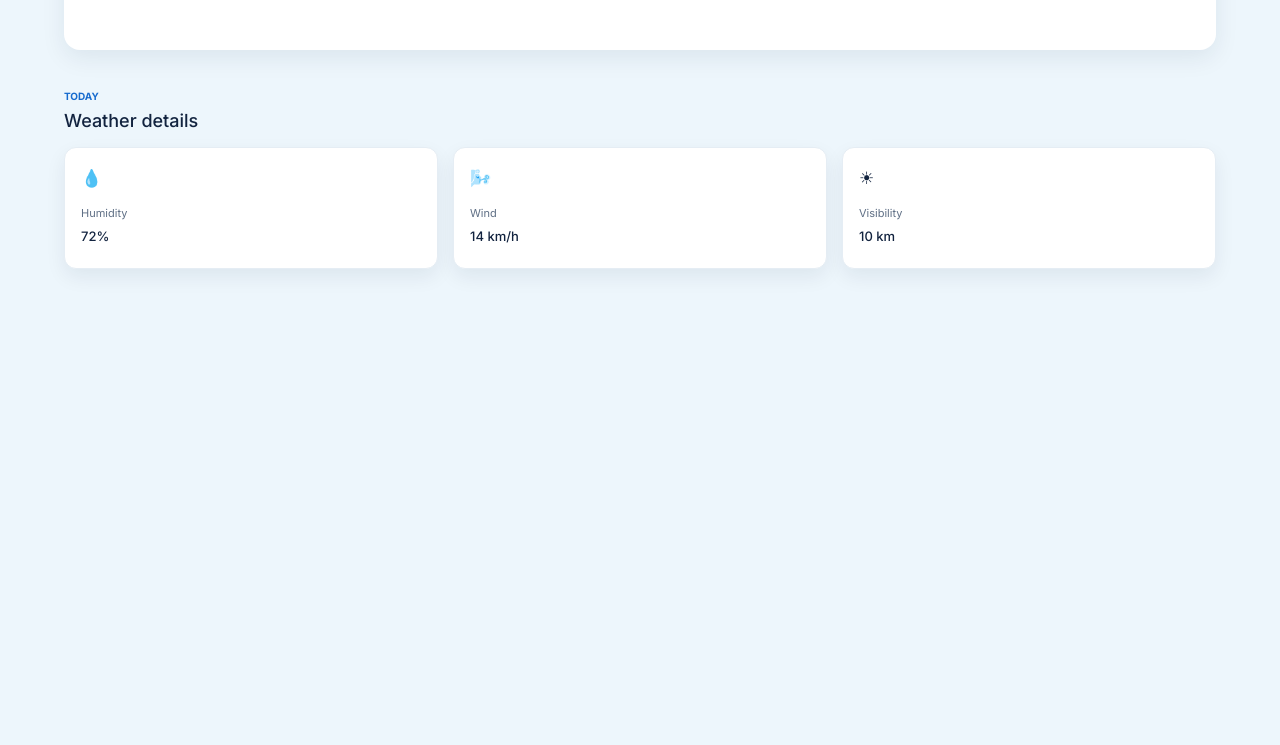
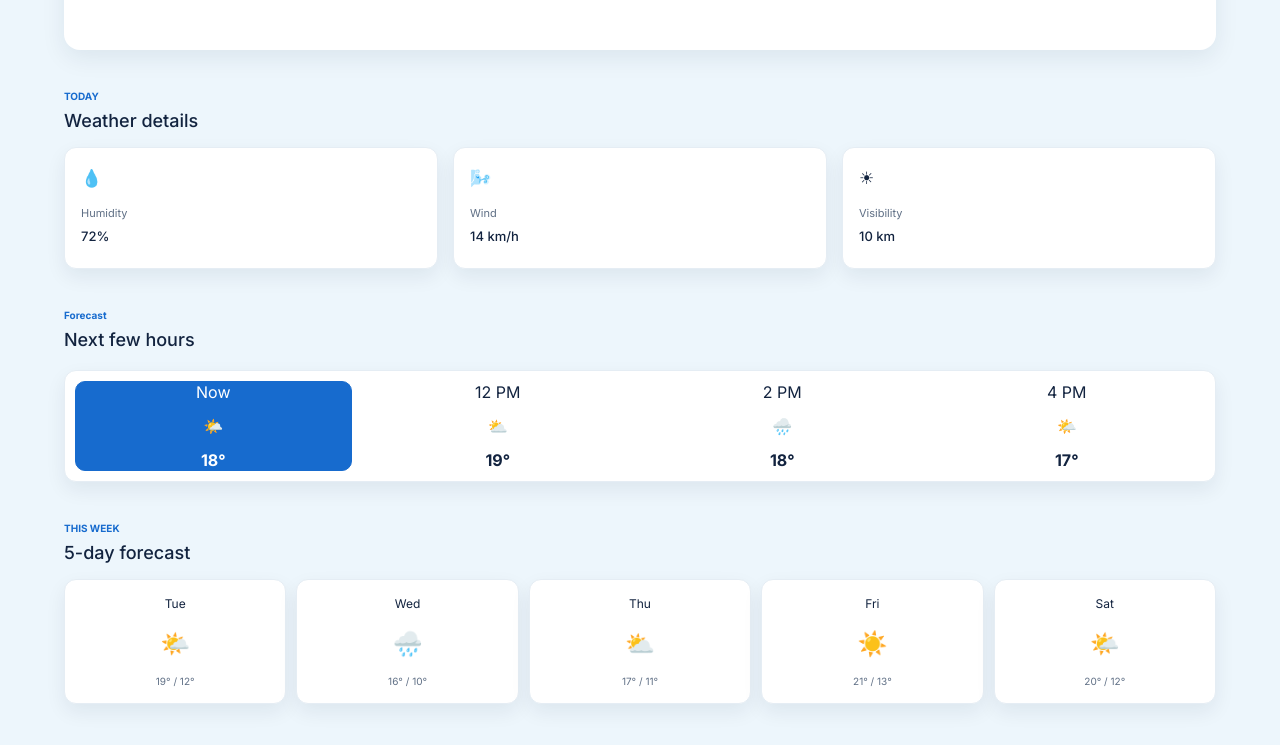
Before and after one commit to Aysha-AlAbri/Practice-8.1, a plain HTML site: page index.html in a window 1280 px wide. Shown: the part 479-1224 px from the top of the page. Before the commit the page ends 812 px from the top, so only its background shows below. Drawn offline with Linux system fonts and the light colour scheme.

Commit message:
Complete "Next few hours" and "5-day forecast"

```diff
--- a/index.html
+++ b/index.html
@@ -63,4 +63,76 @@
             </article>
           </div>
         </section>
+
+        <section class="Next-few-hours">
+          <p class="Forecast" >Forecast</p>
+          <h2>Next few hours</h2>
+          <div class="details-hours">
+
+            <article class="card-hours" >
+                <p>Now</p>
+               <span class="hour-icon">🌤️</span>
+            <strong>18°</strong>
+        </article>
+
+        <article class="card-another">
+          <p>12 PM</p>
+          <span class="hour-icon">⛅</span>
+          <strong> 19°</strong>
+        </article>
+
+        <article class="card-another">
+          <p>2 PM</p>
+          <span class="hour-icon">🌧️</span>
+          <strong>18°</strong>
+        </article>
+
+         <article class="card-another">
+          <p>4 PM</p>
+          <span class="hour-icon">🌤️</span>
+          <strong>17°</strong>
+        </article>
+        </div>
+        </section>
+
+         <section class="day-forecast">
+
+    <p class="week">THIS WEEK</p>
+    <h2>5-day forecast</h2>
+
+    <div class="details-week">
+
+        <article class="card-week">
+            <p>Tue</p>
+            <span class="week-icon">🌤️</span>
+            <small>19° / 12°</small>
+        </article>
+
+        <article class="card-week">
+            <p>Wed</p>
+            <span class="week-icon">🌧️</span>
+            <small>16° / 10°</small>
+        </article>
+
+        <article class="card-week">
+            <p>Thu</p>
+            <span class="week-icon">⛅</span>
+            <small>17° / 11°</small>
+        </article>
+
+        <article class="card-week">
+            <p>Fri</p>
+            <span class="week-icon">☀️</span>
+            <small>21° / 13°</small>
+        </article>
+
+        <article class="card-week">
+            <p>Sat</p>
+            <span class="week-icon">🌤️</span>
+            <small>20° / 12°</small>
+        </article>
+
+        </div>
+
+      </section>
         </main>
--- a/styles.css
+++ b/styles.css
@@ -56,12 +56,14 @@ header{
     width:45%;
 }
 .search input {
+    display: flex;
+    justify-content: space-between;
     width: 100%;
     height: 48px;
     padding: 12 16px;
     border: 1px solid var(--border);
     border-radius: 8px;
-    max-width:300px;
+    max-width:500px;
 
 }
 
@@ -202,7 +204,6 @@ font-size: 12px;
     background-color: var(--white);
     border: 1px solid var(--border);
 
-
 }
 .icon{
     display: block;
@@ -219,3 +220,105 @@ font-size: 12px;
     font-size: 13px;
     font-weight: 500;
 }
+.Next-few-hours{
+    margin-top: 40px;
+}
+.Next-few-hours h2{
+     font-size: 18px ;
+    font-weight:500 ;
+    margin-bottom: 16px;
+
+}
+.Forecast{
+    color:var(--blue);
+    font-size:10px;
+    font-weight: 700;
+    margin-bottom: 8px;
+}
+.details-hours{
+    display: grid;
+    grid-template-columns: repeat(4, 1fr);
+    gap: 8px;
+    padding: 10px;
+    background-color: var(--white);
+    border: 1px solid #E5EDF4;
+    border-radius: 12px;
+    box-shadow: 0 8px 20px #12233F12;
+    margin-top: 20px;
+}
+.card-hours, .card-another{
+    min-height: 95;
+    padding:10;
+    display:flex;
+    flex-direction: column ;
+    align-items:center;
+    justify-content: center;
+    gap: 14px;
+    border-radius: 10px;
+
+}
+.card-hours{
+    background-color: var(--blue);
+    border:1px solid var(--blue);
+
+}
+.card-hours p,
+.card-hours strong {
+    color: var(--white);
+}
+
+.card-another {
+    background-color: var(--white);
+    border: 1px solid transparent;
+}
+.card-another:hover {
+    background-color: var(--sky);
+}
+.day-forecast{
+   margin-top: 40px;
+}
+.day-forecast h2{
+    font-size: 18px ;
+    font-weight:500 ;
+    margin-bottom: 16px;
+}
+ .week{
+    color:var(--blue);
+    font-size:10px;
+    font-weight: 700;
+    margin-bottom: 8px;
+ }
+
+.details-week {
+    display: grid;
+    grid-template-columns: repeat(5, 1fr);
+    gap: 10px;
+}
+
+.card-week {
+    min-height: 125px;
+    padding: 16px 10px;
+    display: flex;
+    flex-direction: column;
+    align-items: center;
+    justify-content: space-between;
+    background-color: var(--white);
+    border: 1px solid #E5EDF4;
+    border-radius: 12px;
+    box-shadow: 0 8px 20px #12233F12;
+
+}
+
+.card-week p {
+    font-size: 12px;
+    color: var(--navy);
+}
+
+.week-icon {
+    font-size: 24px;
+}
+
+.card-week small {
+    color: var(--gray);
+    font-size: 10px;
+}
```
